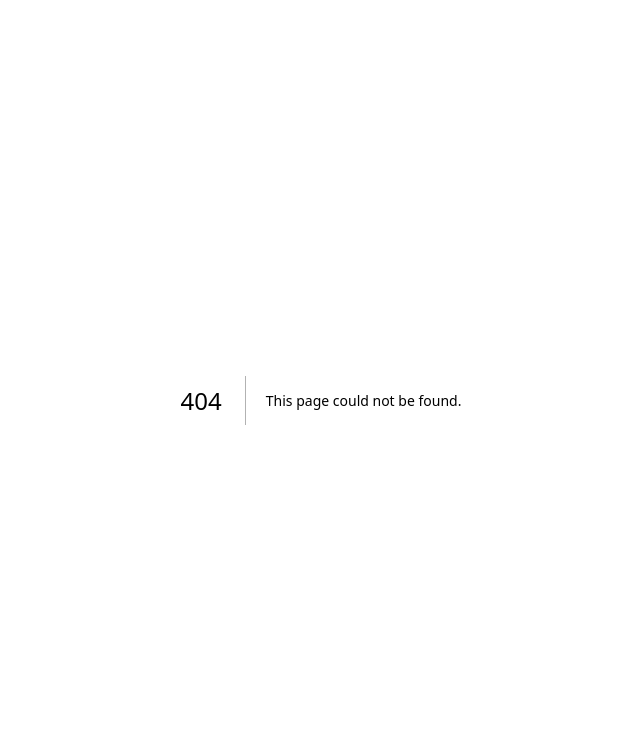
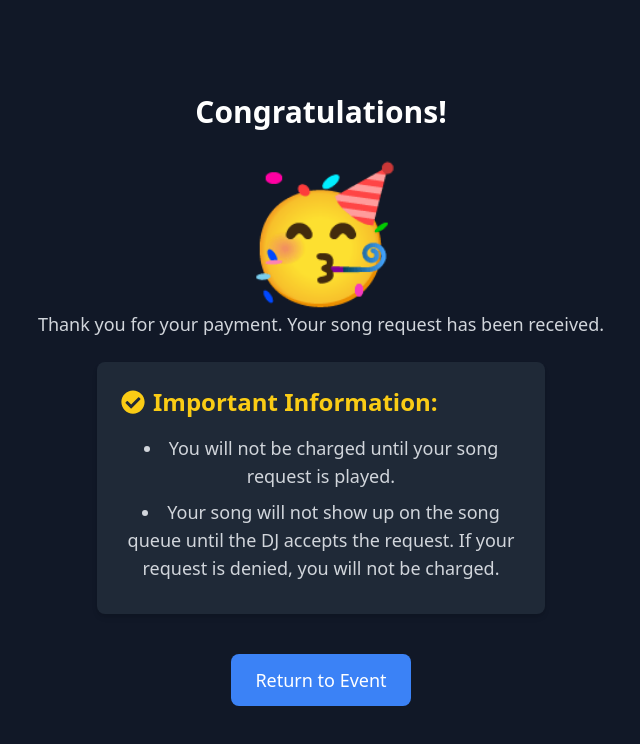
Before and after one commit to daniel1lima/request_web, a Next.js app in the folder client/: page /success in a window 1280 px wide. Before the commit this address had no page. Shown: the top 744 px of the page, without its empty margins (319-959 px from the left). Built offline with nearby package versions, Linux system fonts and the light colour scheme.

Commit message:
payment screen

```diff
--- /dev/null
+++ b/client/src/app/success/page.tsx
@@ -0,0 +1,7 @@
+import PaymentSuccess from '../../components/payment/PaymentSuccess';
+
+const Index = () => {
+  return <PaymentSuccess />;
+};
+
+export default Index;
--- /dev/null
+++ b/client/src/components/payment/PaymentSuccess.tsx
@@ -0,0 +1,31 @@
+import React from 'react';
+import { FaCheckCircle } from 'react-icons/fa';
+
+const PaymentSuccess: React.FC = () => {
+  return (
+    <div className="bg-gray-900 dark:bg-gray-900 flex flex-col items-center justify-center min-h-screen p-6">
+      <h1 className="text-3xl text-white font-bold mb-4 text-center">Congratulations!</h1>
+      <h1 className="text-9xl text-white mb-4 mt-5">🥳</h1>
+      <p className="text-gray-300 text-lg mb-6 text-center">Thank you for your payment. Your song request has been received.</p>
+
+      <div className="bg-gray-800 p-6 rounded-lg shadow-md mb-4 w-full max-w-md">
+        <h2 className="text-2xl text-yellow-400 font-semibold mb-4 flex items-center">
+          <FaCheckCircle className="mr-2" /> Important Information:
+        </h2>
+        <ul className="list-disc list-inside text-gray-300 text-lg">
+          <li className="mb-2 text-center">You will not be charged until your song request is played.</li>
+          <li className="mb-2 text-center">Your song will not show up on the song queue until the DJ accepts the request. If your request is denied, you will not be charged.</li>
+        </ul>
+      </div>
+
+      <a
+        href="/event" // Direct link to the event page
+        className="mt-6 bg-blue-500 text-white px-6 py-3 rounded-lg transition duration-200 hover:bg-blue-600 text-lg"
+      >
+        Return to Event
+      </a>
+    </div>
+  );
+};
+
+export default PaymentSuccess;
```
